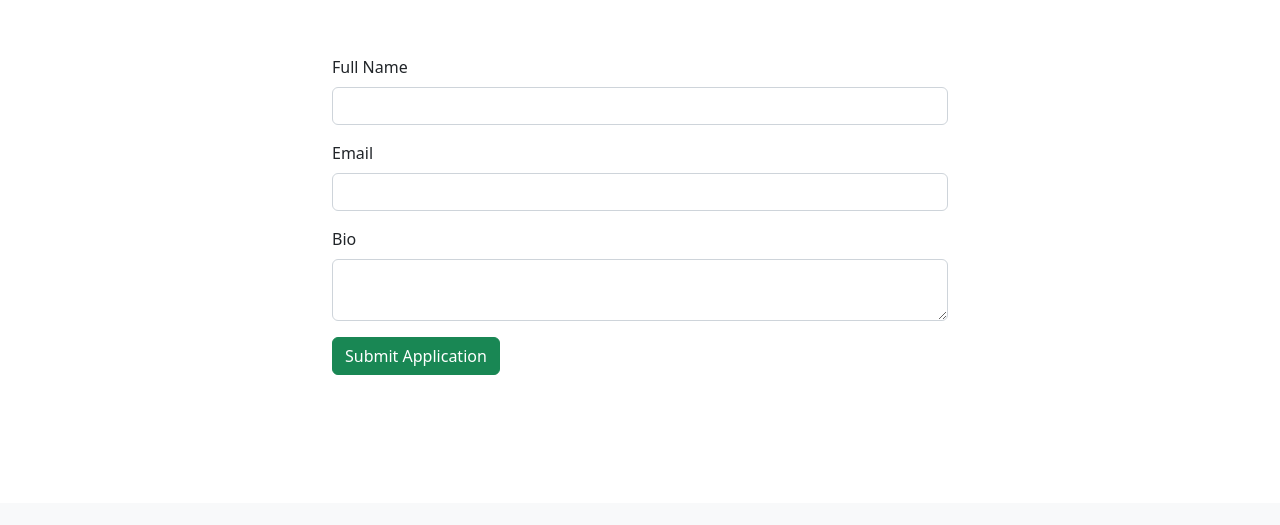
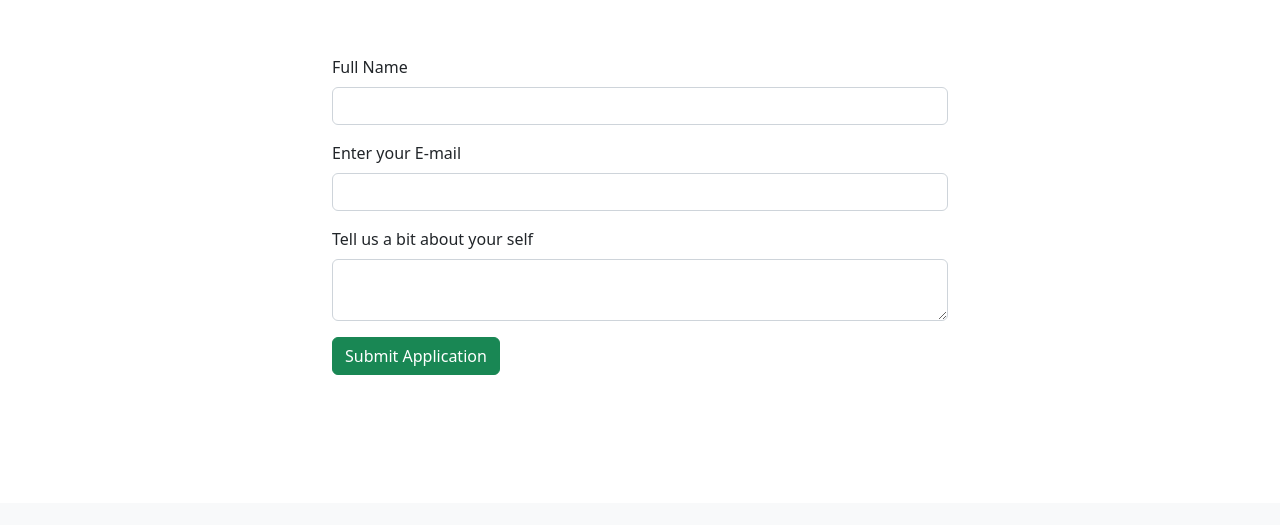
Before and after one commit to RUMblebots-Software/Website, a website built with webpack: page src/html/apply-now.html in a window 1280 px wide. Shown: the part 105-630 px from the top of the page. Built offline with nearby package versions, Linux system fonts and the light colour scheme; some packages are replaced by stand-ins of ours.

Commit message:
Changed application field labels

```diff
--- a/src/html/apply-now.html
+++ b/src/html/apply-now.html
@@ -61,15 +61,15 @@
         <form id="application">
             <div class="mb-3">
                 <label for="nameInput" class="form-label" aria-required="true">Full Name</label>
-                <input type="text" class="form-control" id="nameInput" aria-describedby="nameHelp">
+                <input type="text" class="form-control" id="nameInput" aria-describedby="nameHelp" required>
             </div>
             <div class="mb-3">
-                <label for="emailInput" class="form-label" aria-required="true">Email</label>
-                <input type="email" class="form-control" id="emailInput" aria-describedby="emailHelp">
+                <label for="emailInput" class="form-label" aria-required="true">Enter your E-mail</label>
+                <input type="email" class="form-control" id="emailInput" aria-describedby="emailHelp" required>
             </div>
             <div class="mb-3">
-                <label for="bioInput" class="form-label" aria-required="true">Bio</label>
-                <textarea class="form-control" id="bioInput" aria-label="Bio"></textarea>
+                <label for="bioInput" class="form-label" aria-required="true">Tell us a bit about your self</label>
+                <textarea class="form-control" id="bioInput" aria-label="Bio" required></textarea>
             </div>
             <button type="submit" class="btn btn-success">Submit Application</button>
         </form>
--- a/src/js/index.js
+++ b/src/js/index.js
@@ -70,7 +70,6 @@ if (document.getElementById("application")) {
 }
 
 
-
 if (document.getElementById("typewriter")) {
     var typeWriter = document.getElementById('typewriter');
     var cursor = document.getElementById('cursor');
```
